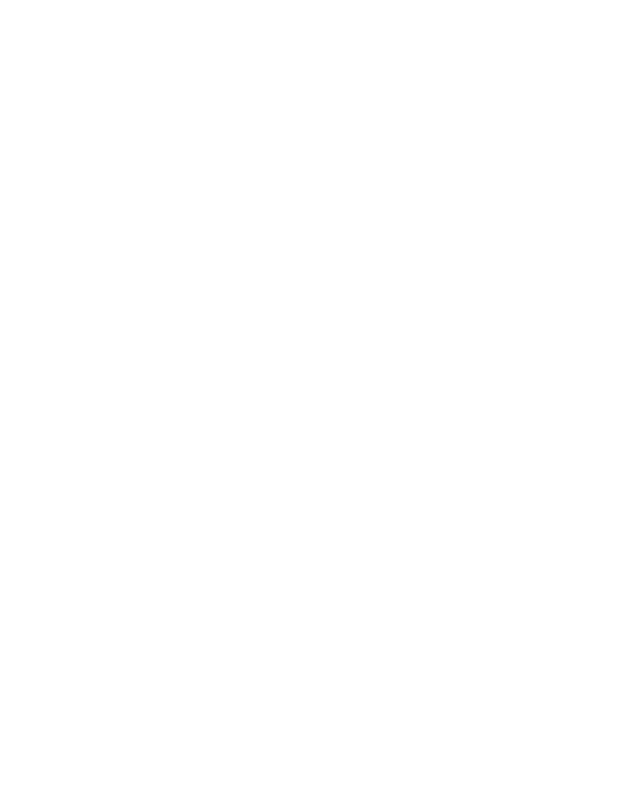
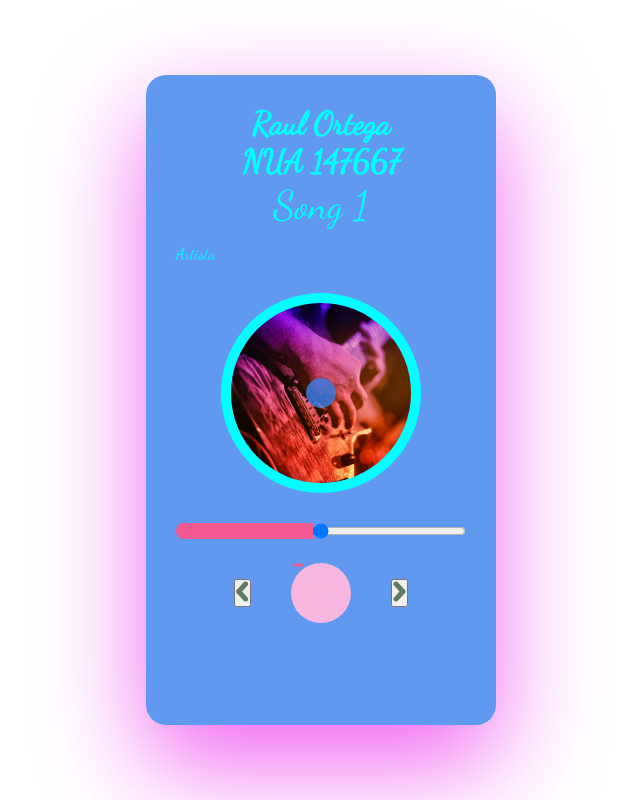
Before and after one commit to rruul/2InicioGit, a plain HTML site: page index.html in a window 1280 px wide. Shown: the whole page, without its empty margins (319-959 px from the left). Drawn offline with Linux system fonts and the light colour scheme.

Commit message:
Agregamos el front end, pero aun no jala, checa la grabacion

```diff
--- /dev/null
+++ b/css/mp3player.css
@@ -0,0 +1,137 @@
+*{
+    margin: 0;
+    padding: 0;
+    box-sizing: border-box;
+}
+
+body{
+    font-family: 'Dancing Script', cursive;
+    width: 100%;
+    height: 100vh;
+    display: flex;
+    justify-content: center;
+    align-items: center;
+}
+
+.music-player{
+    width: 350px;
+    height: 650px;
+    background-color: rgba(58, 127, 237, 0.8);
+    border-radius: 20px;
+    box-shadow: 0 40px 100px rgba(234, 47, 234, 0.74);
+    padding: 30px;
+    color: aqua;
+    overflow: hidden;
+}
+
+h1{
+    text-align: center;
+    color: cyan;
+}
+
+.music-name, .artist-name{
+    text-align: center;
+    text-transform: capitalize;
+    color: cyan;
+}
+
+.music-name{
+    font-size: 40px;
+    font-weight: 500;
+    margin-bottom: 15px;
+}
+
+.artist-name{
+    font-size: 20px;
+}
+
+.disk{
+    position: relative;
+    display: block;
+    margin: 40px auto;
+    width: 180px;
+    height: 180px;
+    border-radius: 50%;
+    background-image: url('../images/cover\ 1.png');
+    background-size: cover;
+    box-shadow: 0 0 0 10px;
+    animation: rotate 20s linear infinite;
+    animation-play-state: paused;
+}
+
+.disk.play{
+    animation-play-state: running;
+}
+
+.disk::before{
+    content: '';
+    position: absolute;
+    top: 50%;
+    left: 50%;
+    transform: translate(-50%, -50%);
+    width: 30px;
+    height: 30px;
+    border-radius: 50%;
+    background-color: rgba(58, 127, 237, 0.8);
+}
+
+.song-slider{
+    width: 100%;
+    position: relative;
+}
+
+.seek-bar{
+    width: 100%;
+    height: 100%;
+    border-radius: 10px;
+    background-color: #f16bc2;
+    overflow: hidden;
+    cursor: pointer;
+}
+
+.seek-bar::-webkit-slider-thumb{
+    width: 1px;
+    height: 20px;
+    box-shadow: -400px 0 0 400px #f35891;
+}
+
+.current-time, .song-duration{
+    font-size: 14px;
+}
+
+.song-duration{
+    position: absolute;
+    right: 0;
+}
+
+.controls{
+    width: 60%;
+    display: flex;
+    justify-content: space-between;
+    align-items: center;
+    margin: auto;
+    margin-top: 20px;
+}
+
+.play-btn{
+    position: relative;
+    width: 60px;
+    height: 60px;
+    border-radius: 50%;
+    background-color: #f7b7e0;
+    cursor: pointer;
+    border: none;
+}
+
+.play-btn span{
+    position: absolute;
+    top: 2px;
+    left: 2px;
+    transform: translateY(-50%);
+    width: 10px;
+    height: 3px;
+    border-radius: 2px;
+    background-color: #f35891;
+    transition: 0.5s;
+    clip-path: polygon(0 0, 100% 0, 100% 100%, 0 100%);
+}
--- a/index.html
+++ b/index.html
@@ -5,8 +5,41 @@
     <meta http-equiv="X-UA-Compatible" content="IE=edge">
     <meta name="viewport" content="width=device-width, initial-scale=1.0">
     <title>My new radio station for ET2</title>
+    <link rel="preconnect" href="https://fonts.googleapis.com">
+    <link rel="preconnect" href="https://fonts.gstatic.com" crossorigin>
+    <link href="https://fonts.googleapis.com/css2?family=Dancing+Script&display=swap" rel="stylesheet">
+    <link rel="stylesheet" href="./css/mp3player.css">
+
 </head>
 <body>
+    <audio src="" id="audio"></audio>
+    <div class="music-player">
+        <h1>Raul Ortega</h1>
+        <h1>NUA 147667</h1>
+        <h2 class="music-name">Song 1</h2>
+        <p class="antist-name">Artista</p>
+        <div class="disk"></div>
 
+        <div class="song-slider">
+            <input type="range" min="0" class="seek-bar">
+            <span class="current-time"></span>
+            <span class="song-duration"></span>
+        </div>
+        <div class="controls">
+            <button class="btn backward-btn">
+                <img src="./images/pre.png">
+            </button>
+            <button class="play-btn pause">
+                <span></span>
+                <span></span>
+            </button>
+            <button class="btn forkward-btn">
+                <img src="./images/nxt.png">
+            </button>
+        </div>
+    </div>
+
+    <script src="./js/data.js"></script>
+    <script src="./js/app.js"></script>
 </body>
 </html>
```
Also changed, not shown: images/cover 1.png (added), images/cover 2.png (added), images/cover 3.png (added), images/cover 4.png (added), images/cover 5.png (added), images/nxt.png (added), images/pre.png (added), 5 other files.
